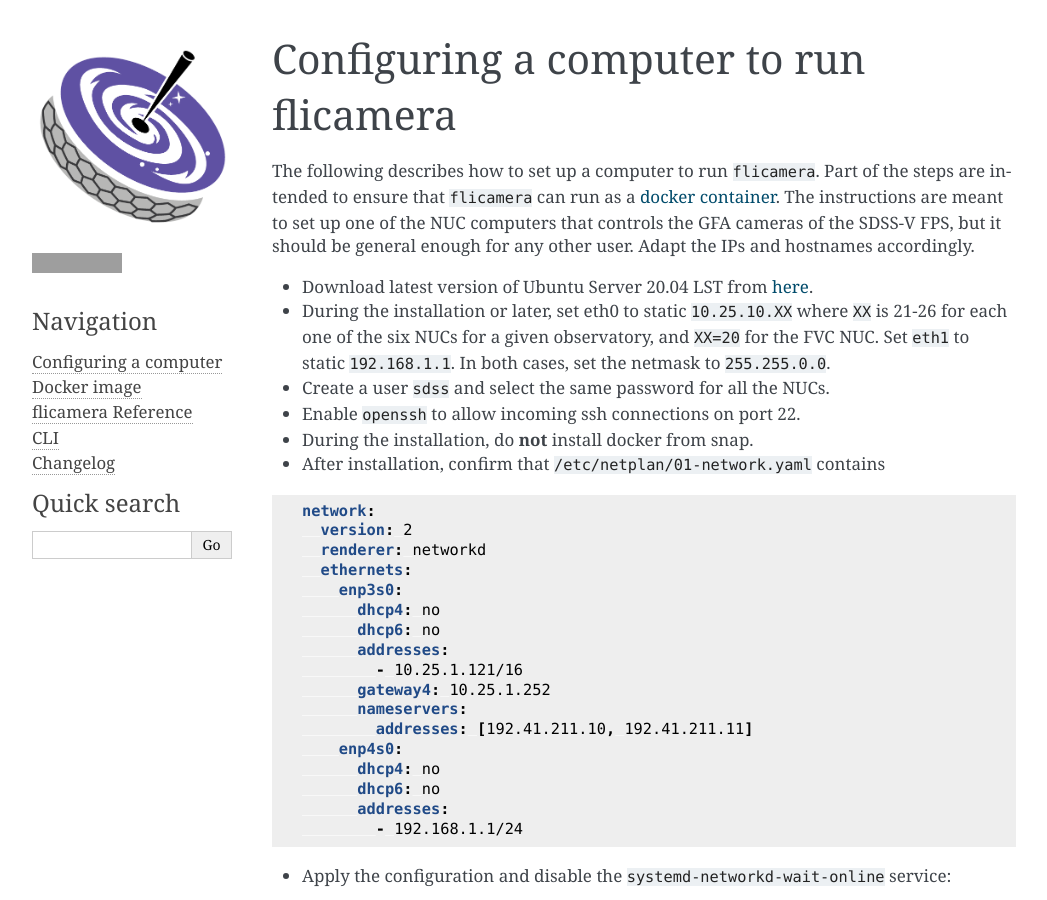
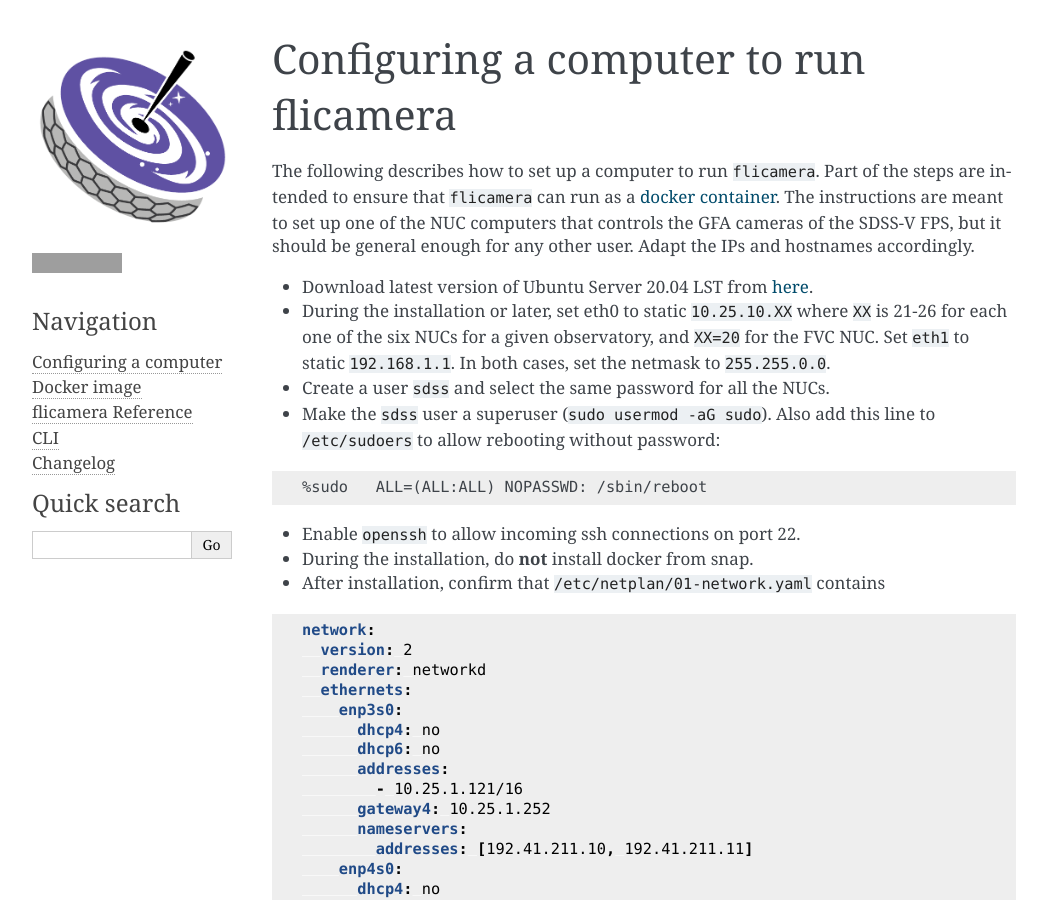
Before and after one commit to sdss/flicamera, a Sphinx documentation site: the page built from docs/nuc.rst, in a window 1280 px wide and 900 px high. Shown: the whole window, without its empty margins (106-1153 px from the left). Built offline with Sphinx 7.4.7, drawn with Linux system fonts in a browser that asks for light colours; the version number is read from the project's files by our own code; grey boxes are pictures that could not be loaded.

Commit message:
Instructions to reboot without password

````diff
--- a/docs/resources/NUC_Setup.md
+++ b/docs/resources/NUC_Setup.md
@@ -5,6 +5,12 @@
 - During the installation or later, set eth0 to static `10.25.10.XX` where `XX` is 21-26 for each one of the six NUCs for a given observatory, and `XX=20` for the FVC NUC. Set `eth1` to static `192.168.1.1`. In both cases, set the netmask to `255.255.0.0`.
 
 - Create a user `sdss` and select the same password for all the NUCs.
+
+- Make the `sdss` user a superuser (`sudo usermod -aG sudo`). Also add this line to `/etc/sudoers` to allow rebooting without password:
+
+```text
+%sudo   ALL=(ALL:ALL) NOPASSWD: /sbin/reboot
+```
 
 - Enable `openssh` to allow incoming ssh connections on port 22.
 
````
